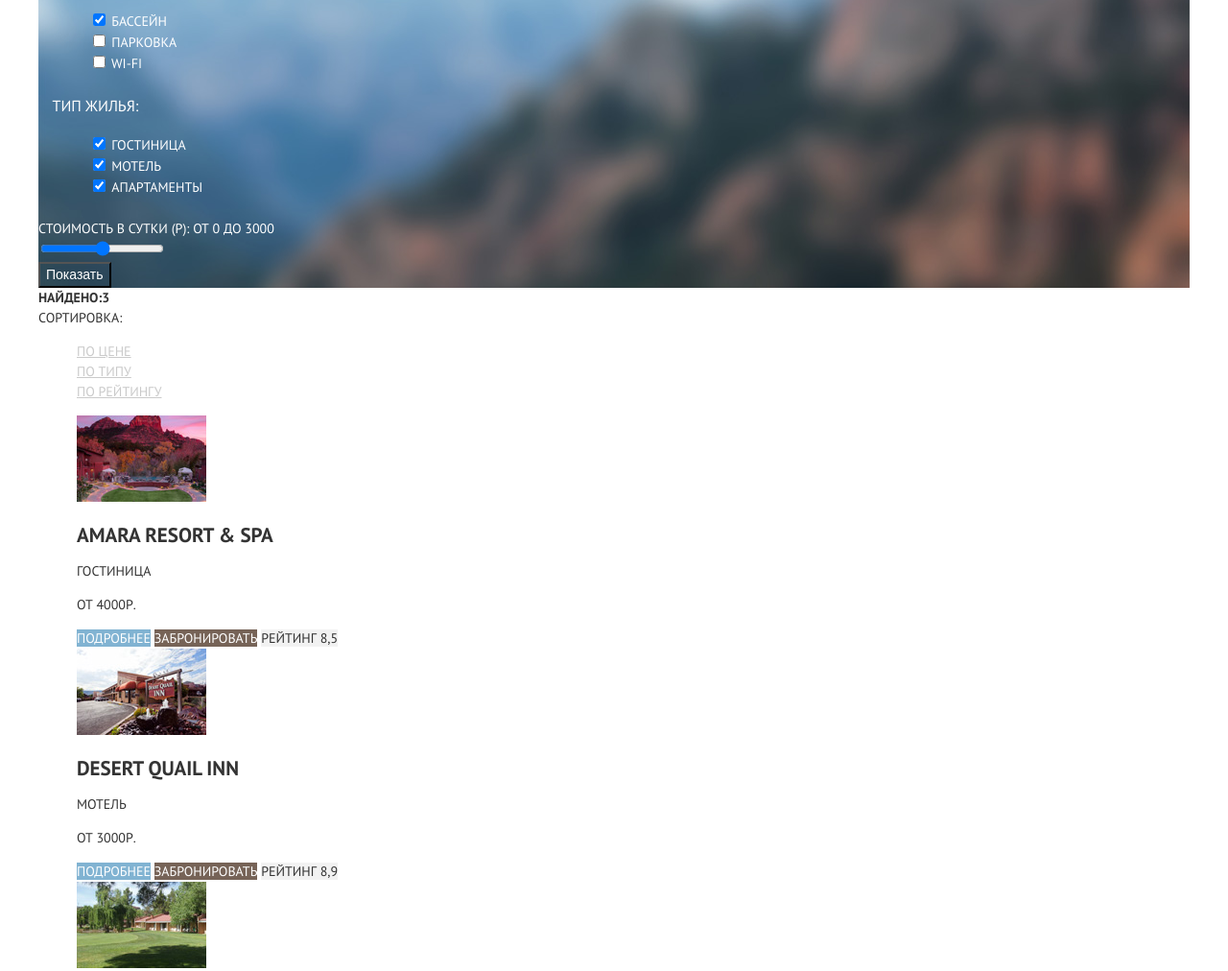
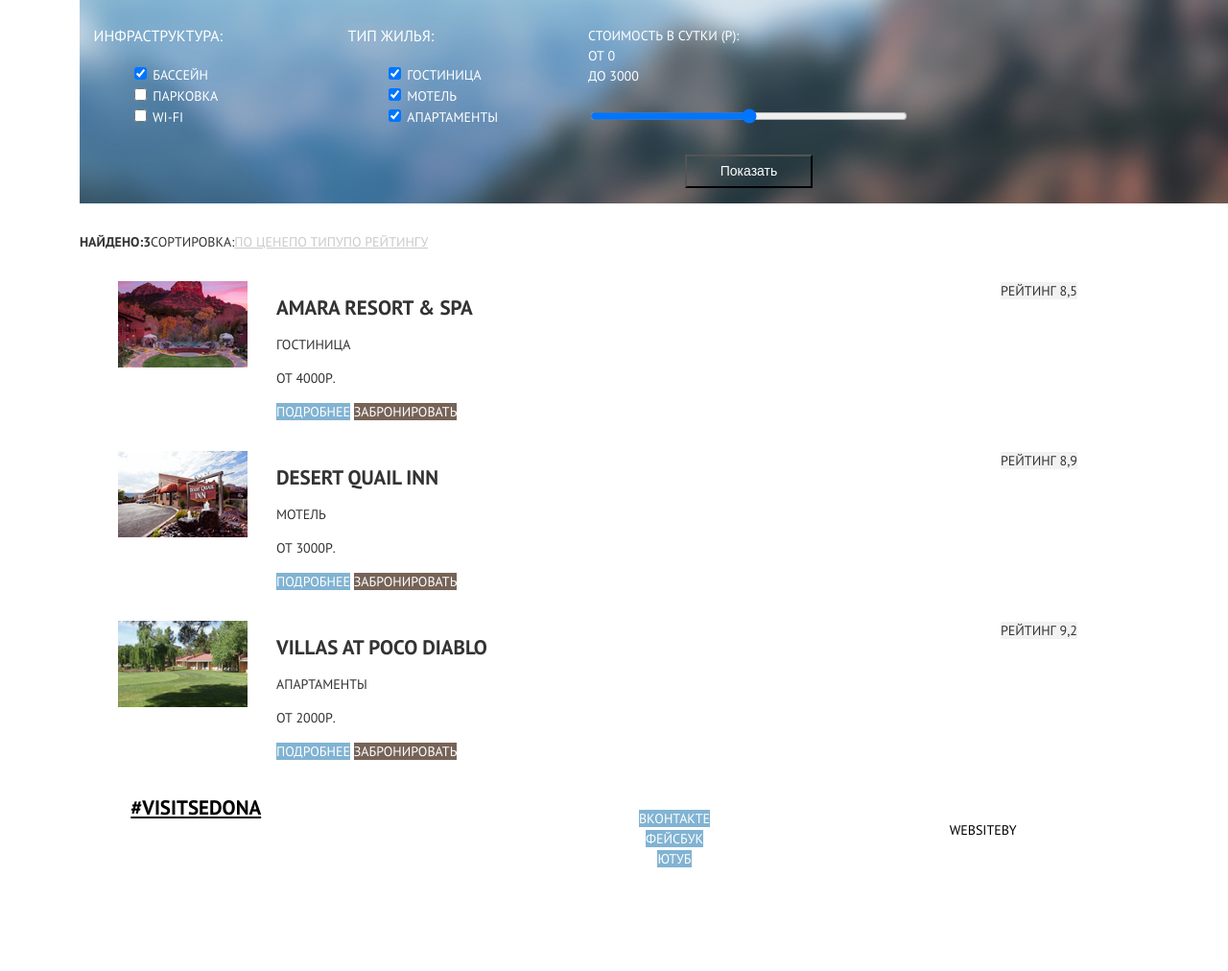
Before and after one commit to Iren-Makkarius/184704-sedona, a plain HTML site: page inner.html in a window 1280 px wide. Shown: the part 107-1119 px from the top of the page at 96% size. After the commit the page ends 1027 px from the top, so only its background shows below. Drawn offline with Linux system fonts and the light colour scheme.

Commit message:
6. Сетки
Сетка внутренней страницы

```diff
--- a/css/style.css
+++ b/css/style.css
@@ -296,6 +296,12 @@ a {
 
 
 
+
+
+
+
+
+
 /* ------------- сетки ------------ */
 .container {
   width: 1200px;
@@ -402,3 +408,87 @@ a {
 .footer-logo {
   width: 240px;
 }
+
+
+
+
+
+
+/*внутренняя страница отели*/
+.container-inner {
+  width: 1200px;
+  margin: 0 auto;
+  padding: 0 10px;
+  margin-left: 73px;
+  margin-right: 73px;
+}
+.inner-filter {
+  display: flex;
+  min-height: 215px;
+  margin: 0;
+  padding: 0;
+}
+.inner-filter-infrastructure {
+  width: 240px;
+  margin-top: 30px;
+}
+.inner-filter-type {
+  width: 240px;
+  margin-top: 30px;
+}
+.inner-filter-price {
+  width: 335px;
+  display: flex;
+  flex-direction: column;
+  margin-top: 30px;
+}
+.inner-filter-price .button {
+  width: 133px;
+  height: 35px;
+  margin-top: 30px;
+  margin-left: auto;
+  margin-right: auto;
+}
+.inner-filter-search {
+  display: flex;
+  margin-top: 30px;
+  margin-bottom: 30px;
+}
+.inner-filter-search-list {
+  display: flex;
+  padding: 0;
+  margin: 0;
+}
+.inner-hotels-list-item {
+  display:flex;
+  margin-bottom: 30px;
+}
+.inner-hotels-left {
+  width: 135px;
+  min-height: 112px;
+  margin-right: 30px;
+}
+.inner-hotels-centre {
+  width: 360px;
+  min-height: 112px;
+  margin-right: auto;
+}
+.inner-hotels-right {
+  width: 240px;
+  margin-left: auto;
+}
+.main-footer .container-inner{
+  display: flex;
+  margin-top: 35px;
+  justify-content: space-around;
+}
+.footer-hashtag {
+  width: 240px;
+}
+.footer-social {
+  width: 400px;
+  margin: 0;
+}
+.footer-logo {
+  width: 240px;
+}
--- a/inner.html
+++ b/inner.html
@@ -9,6 +9,7 @@
   </head>
   <body>
     <header class="main-header">
+      <div class="container-inner">
         <nav class="main-navigation">
           <ul class="site-navigation">
             <li><a href="info.html">Информация</a></li>
@@ -20,14 +21,15 @@
         <a class="main-header-logo" href="index.html">
           <img src="img/nav-logo.png" width="140" height="72" alt="Седона">
         </a>
+      </div>
     </header>
 
-    <main class="container">
+    <main class="container-inner">
       <section class="inner-filter">
         <h1 class="visually-hidden">Фильтр товаров</h1>
         <!--  форма -->
         <form class="inner-filter" method="get" action="/sedona">
-          <fieldset>
+          <fieldset class="inner-filter-infrastructure">
             <legend>
               Инфраструктура:
             </legend>
@@ -46,7 +48,7 @@
              </li>
            </ul>
           </fieldset>
-          <fieldset>
+          <fieldset class="inner-filter-type">
             <legend>
               Тип жилья:
             </legend>
@@ -70,8 +72,8 @@
             <span>От 0</span>
             <span>До 3000</span> <br>
             <input id="inner-filter-price-day" type="range" name="price" min="0" max="3000" step="100">
+            <button class="button" type="submit">Показать</button>
           </div>
-          <button class="button" type="submit">Показать</button>
         </form>
       </section>
 
@@ -96,7 +98,10 @@
         <ul class="inner-hotels-list">
 
           <li class="inner-hotels-list-item">
+            <div class="inner-hotels-left">
               <img src="img/inner-hotel-1.jpg" width="135" height="90" alt="Отель Amara resort & spa">
+            </div>
+            <div class="inner-hotels-centre">
               <h2 class="inner-hotels-title">Amara resort & spa</h2>
               <p class="inner-hotels-view">
                 Гостиница
@@ -106,12 +111,18 @@
               </p>
               <a class="button detail" href="#">Подробнее</a>
               <a class="button booking" href="#">Забронировать</a>
+            </div>
+            <div class="inner-hotels-right">
               <span class="inner-hotels-stars"></span>
               <span class="rating">Рейтинг 8,5</span>
+            </div>
           </li>
 
           <li class="inner-hotels-list-item">
+            <div class="inner-hotels-left">
               <img src="img/inner-hotel-2.jpg" width="135" height="90" alt="Отель Desert quail inn">
+            </div>
+            <div class="inner-hotels-centre">
               <h2 class="inner-hotels-title">Desert quail inn</h2>
               <p class="inner-hotels-view">
                 Мотель
@@ -121,12 +132,18 @@
               </p>
               <a class="button detail" href="#">Подробнее</a>
               <a class="button booking" href="#">Забронировать</a>
+            </div>
+            <div class="inner-hotels-right">
               <span class="inner-hotels-stars"></span>
               <span class="rating">Рейтинг 8,9</span>
+            </div>
           </li>
 
           <li class="inner-hotels-list-item">
+            <div class="inner-hotels-left">
               <img src="img/inner-hotel-3.jpg" width="135" height="90" alt="Отель Villas at poco diablo">
+            </div>
+            <div class="inner-hotels-centre">
               <h2 class="inner-hotels-title">Villas at poco diablo</h2>
               <p class="inner-hotels-view">
                 Апартаменты
@@ -136,8 +153,11 @@
               </p>
               <a class="button detail" href="#">Подробнее</a>
               <a class="button booking" href="#">Забронировать</a>
+            </div>
+            <div class="inner-hotels-right">
               <span class="inner-hotels-stars"></span>
               <span class="rating">Рейтинг 9,2</span>
+            </div>
           </li>
         </ul>
       </section>
@@ -145,6 +165,7 @@
     </main>
 
     <footer class="main-footer">
+      <div class="container-inner">
         <div class="footer-hashtag">
           <span>#visitsedona</span>
         </div>
@@ -166,6 +187,7 @@
           <!-- здесь будет svg вместо img-->
           <a class="button" href="https://htmlacademy.ru"><svg src="https://htmlacademy.ru/intensive/htmlcss" width="115" height="41" alt="Логотип HTML ACADEMY"></svg></a>
         </div>
+      </div>
     </footer>
 
   </body>
```
Lines whose indentation alone changed are shown as unchanged.
